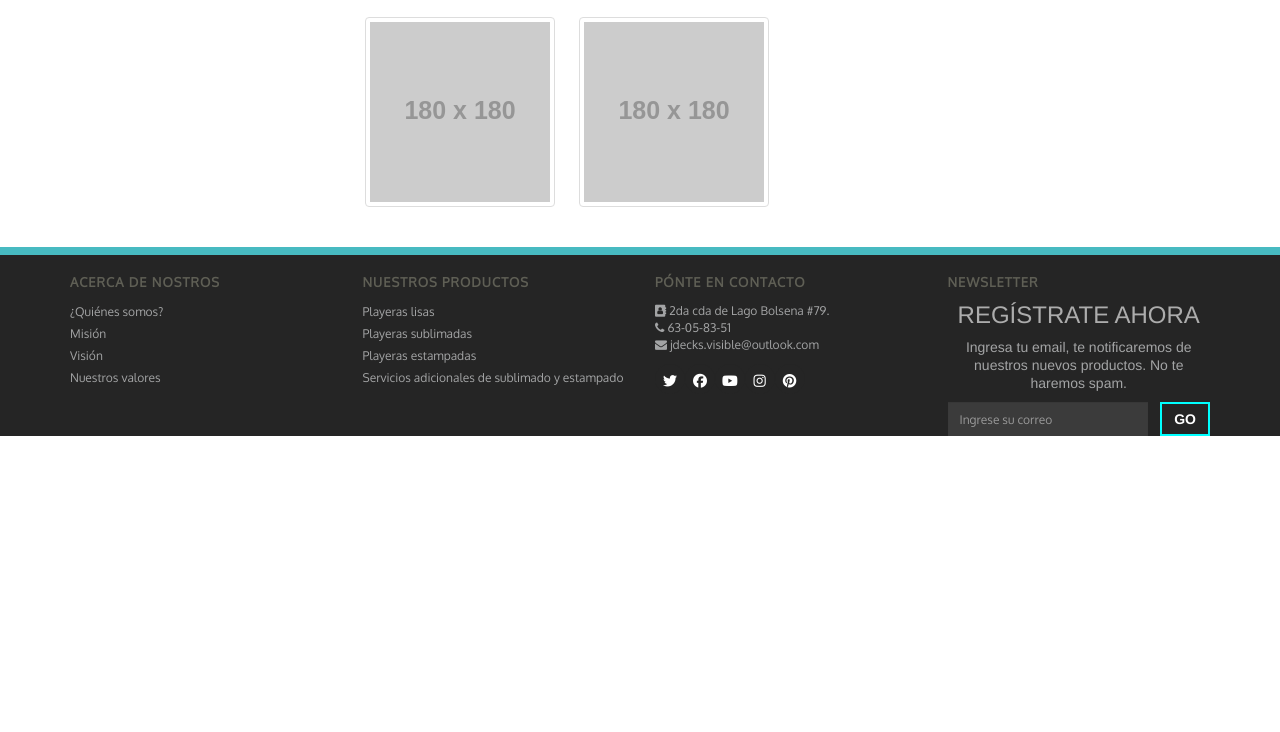
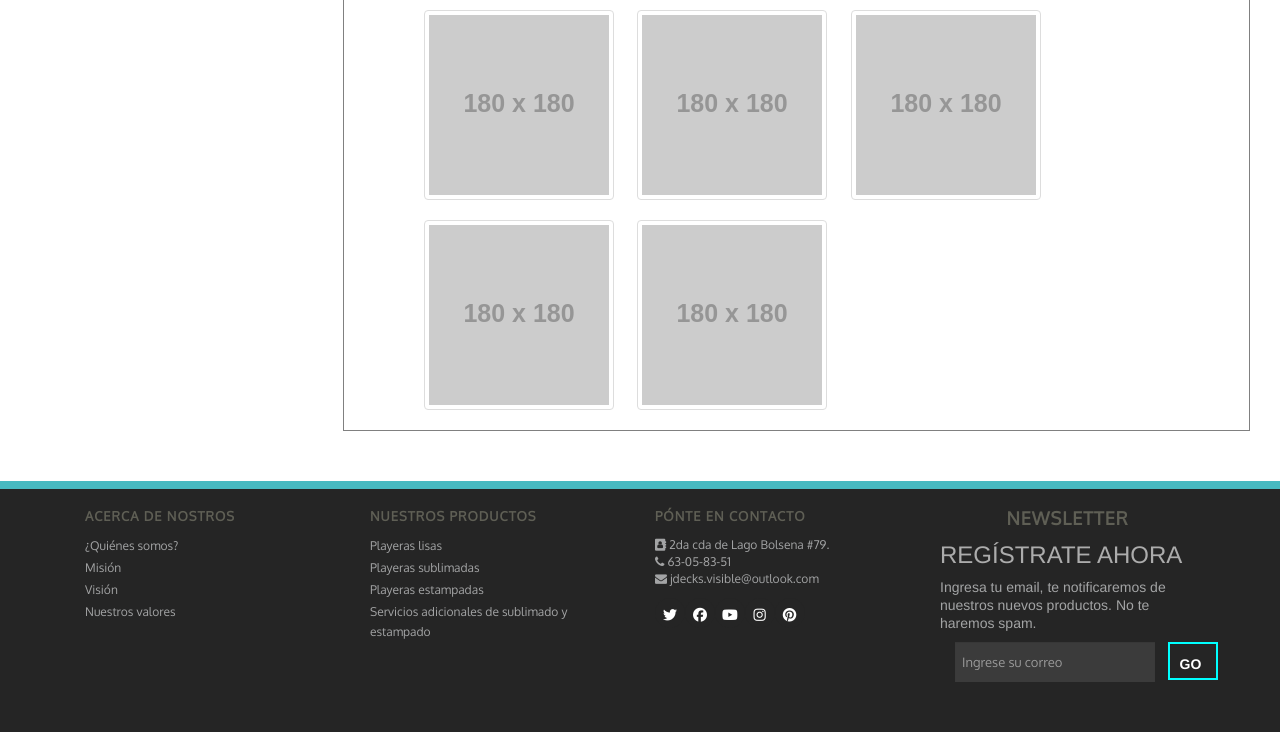
Before and after one commit to esedecks/ProyectoAbu, a plain HTML site: page WebContent/index.html in a window 1280 px wide. Shown: the part 922-1654 px from the top of the page. Before the commit the page ends 1358 px from the top, so only its background shows below. Drawn offline with nearby package versions, Linux system fonts and the light colour scheme; placeholder pictures from the web are drawn by us; files whose address does not match are found by name.

Commit message:
corrección de errores

```diff
--- a/WebContent/index.html
+++ b/WebContent/index.html
@@ -2,7 +2,7 @@
 <html>
 <head>
 	<meta charset="UTF-8">
-	<title>Insert title here</title>
+	<title>Innovaciones</title>
 <!-- 		jquery -->
 		<script
 		  src="https://code.jquery.com/jquery-3.1.1.min.js"
@@ -30,8 +30,10 @@
 </head>
 <body>
 	<div class="container-fluid" id="mainContainer">
+
 		<header id="header">
-			<div class="row"  id="headerRow">
+			<div id ="headerRow">
+				<div class="row"  >
 					<div class="col-md-3">
 						<div class="tshirts">
 							<a class="tshirt" href="#" class=""><i class="ionicons ion-tshirt-outline"></i></a>
@@ -39,20 +41,6 @@
 						</div>
 					</div>
 					<div class="col-md-6" >
-
-					<!--<div id="address">
-						<ul>
-							<li class="addressElement">
-								<i class="fa fa-address-book" aria-hidden="true"></i> 2da cda de Lago Bolsena #79.
-							</li>
-							<li class="addressElement">
-								<i class="fa fa-phone" aria-hidden="true"></i> 63-05-83-51
-							</li>
-							<li class="addressElement">
-								<i class="fa fa-envelope" aria-hidden="true"></i> jdecks.visible@outlook.com
-							</li>
-						</ul>
-					</div>-->
 					</div>
 					<div class="col-md-3" id="rightHeaderSection">
 						<div id="socialNetworks">
@@ -61,14 +49,14 @@
 							<a class="icon-button youtube"><i class="fa fa-youtube-play youtube-icon"></i></a>
 							<a class="icon-button instagram"><i class="fa fa-instagram instragram-icon"></i></a>
 							<a class="icon-button pinterest"><i class="fa fa-pinterest pinterest-icon"></i></a>
-
-
+						</div>
 					</div>
 				</div>
 			</div>
 			<div id="subHeader">
 				<h1>Innovaciones </h1>
 			</div>
+
 		</header>
 
 		<div class="container-fluid" id="mainContent">
@@ -146,14 +134,22 @@
 
 					</div>
 					<div class="col-md-3">
-						<div class="newsletter" >
+						<div class="newsletter center-block" >
 							<h5>Newsletter</h5>
 							<h3>Regístrate ahora</h3>
 							<p>Ingresa tu email, te notificaremos de nuestros nuevos productos. No te haremos spam. </p>
-							<div class="input-group">
+							<div class="row">
+								<div class="col-md-10">
 									<input id="form-newsletter" class="form-control" placeholder="Ingrese su correo" type="text">
-								<a id="basic-addon" class="input-group-addon" href="#">GO</a>
+
 								</div>
+								<div class="col-md-2">
+									<a id="basic-addon" class="form-control" href="#">GO</a>
+
+								</div>
+
+							</div>
+
 						</div>
 					</div>
 				</div>
--- a/WebContent/styles/index.css
+++ b/WebContent/styles/index.css
@@ -1,19 +1,17 @@
 
 /* 	HEADER SECTION */
+.row{
+	margin:  0px;
 
-
+}
 #mainContainer{
 	padding:0px;
+	margin-left: 0px;
+	margin-right: 0px;
 }
 #header{
 	background-color: #252525;
-/* 	 #2E3537	; */
-/* 	heigth:10%;  */
 	width: 100%;
-}
-
-header #headerRow{
-	border-bottom: 8px solid  #47BAC1;
 }
 
 #address{
@@ -34,11 +32,14 @@ header #headerRow{
 }
 #header #subHeader{
 	background-color:  white;
-/* 	border : 1px solid yellow; */
 	height:150px;
 	display: table;
 	width:100%;
 }
+#subHeader{
+	border-top: 8px solid  #47BAC1;
+}
+
 h1{
     font-family: 'Rock Salt', cursive;
 	font-size: 1.3em;
@@ -47,9 +48,7 @@ h1{
 	vertical-align: middle;
 	text-align: center;
 }
-#socialNetworks{
-/* 	border:1px solid blue;  */
-}
+
 #socialNetworks   > .icon-button {
 	display:inline-block;
 	width:30px;
@@ -185,8 +184,17 @@ h1{
 #mainContent{
 	border-top: 8px solid #47BAC1;
 	padding-top: 30px;
+
+}
+.sidebar{
+	border:1px solid black;
+
 }
 
+.catalogSection{
+	margin-bottom: 50px;
+
+}
 .catalogSection h4{
 	font-family: 'Oxygen', sans-serif;
 	text-transform: uppercase;
@@ -196,7 +204,9 @@ h1{
 	margin-bottom: 17px;
 }
 .items {
-	padding: 20px;
+	padding-top: 20px;
+	padding-left: 70px;
+	border:1px solid gray;
 }
 .items img{
 	display: inline-block;
@@ -236,18 +246,15 @@ footer h5{
 }
 .newsletter{
 	margin-top: 20px;
-	text-aling: center;
+	margin-bottom: 50px;
 }
-.newsletter
 .newsletter h5{
 	font-size:18px;
 	text-align: center;
-	margin-bottom: 0px;
 }
 .newsletter h3{
 	font-size:24px;
 	text-transform:uppercase;
-	text-align:center;
 	color: #acacac;
 	margin-top: 3px;
 	margin-bottom: 10px;
@@ -257,20 +264,25 @@ footer h5{
 	color:#A3A4A5;
 	font-weight: 400;
 	line-height: 18px;
-	text-align: center;
 
 }
 input#form-newsletter{
+
+	color: white;
+	width: 200px;
+	height: 40px;
+	padding: 7px;
 	background-color: #3B3B3B;
+	border-radius: 0px;
 	border: 0px;
-	border-radius: 0px;
-	width: 200px;
-	margin-right:10px;
 	font-family: 'Oxygen', sans-serif;
-	font-size:12px;
+	font-size:13px;
 }
-a#basic-addon.input-group-addon{
-	box-sizing:border-box;
+
+a#basic-addon{
+	padding: 10px;
+	width: 50px;
+	height:38px;
 	color: white;
 	font-weight: bold;
 	border:2px solid cyan;
```
Lines whose indentation alone changed are shown as unchanged.
